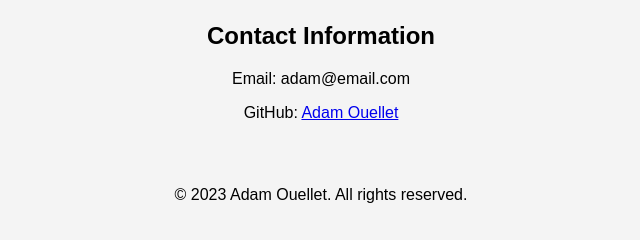
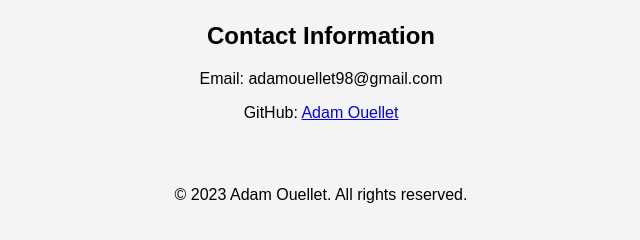
Before and after one commit to Mathman271/My-First-Web-Project, a plain HTML site: page index.html in a window 1280 px wide. Shown: the part 342-582 px from the top of the page, 319-959 px from the left. Drawn offline with Linux system fonts and the light colour scheme.

Commit message:
Update index.html

```diff
--- a/index.html
+++ b/index.html
@@ -38,7 +38,7 @@
 
     <section>
         <h2>Contact Information</h2>
-        <p>Email: adam@email.com</p>
+        <p>Email: adamouellet98@gmail.com</p>
         <p>GitHub: <a href="https://github.com/Mathman271" target="_blank">Adam Ouellet</a></p>
     </section>
 
```
